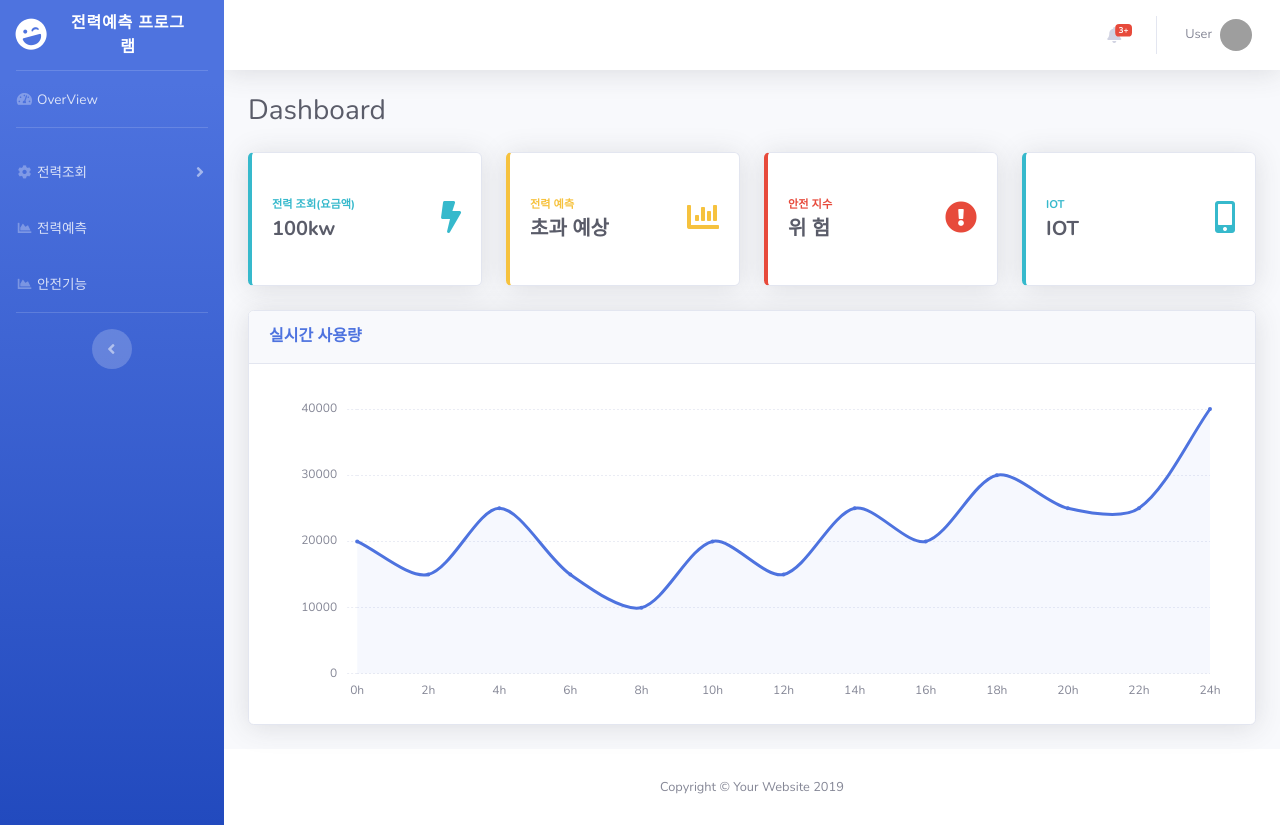
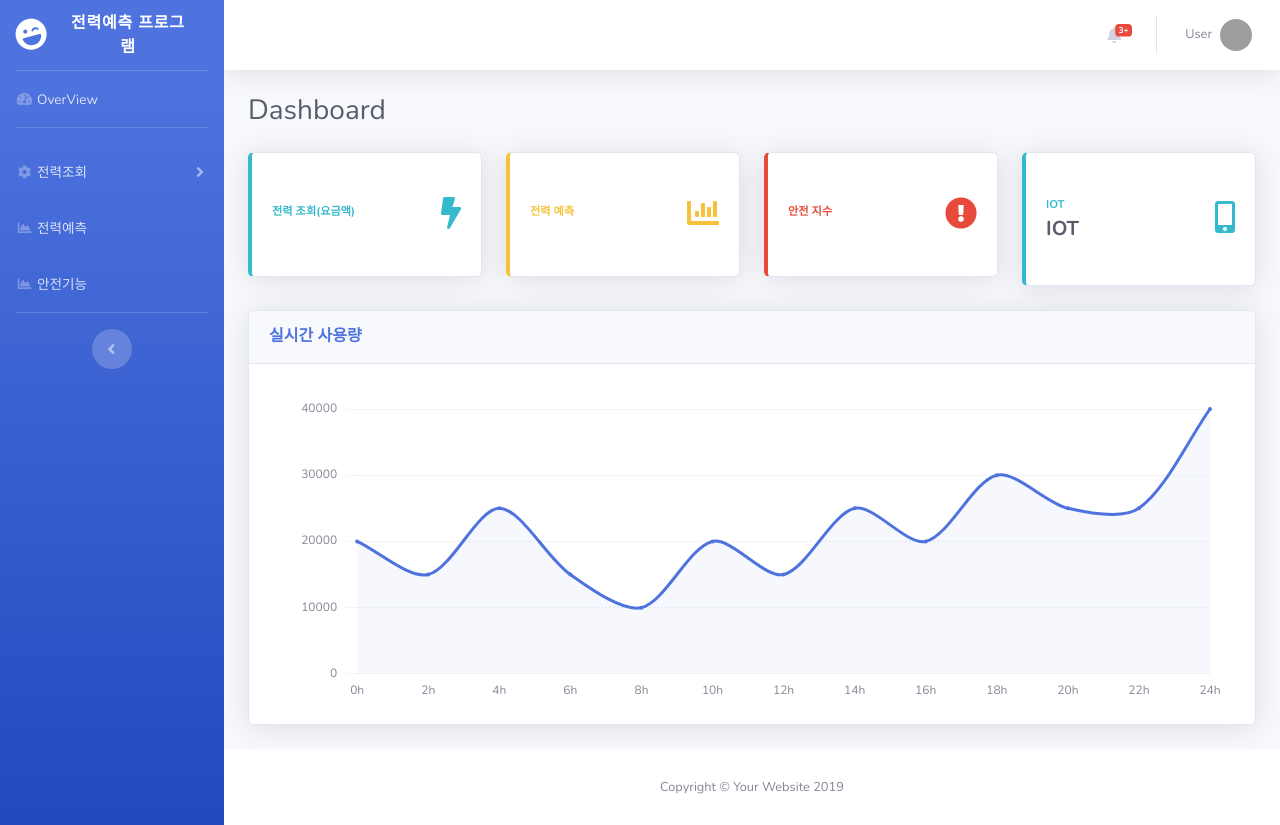
Before and after one commit to TeamJCIM/TeamJCIM_Frontend, a React (Create React App) app: page /dashboard in a window 1280 px wide. Built offline with nearby package versions, Linux system fonts and the light colour scheme; no server answers; grey boxes are pictures that could not be loaded.

Commit message:
Dashboard : Card - API 연동

```diff
--- a/src/pages/Dashboard/index.js
+++ b/src/pages/Dashboard/index.js
@@ -1,4 +1,4 @@
-import React, { Component } from 'react';
+import React, { Component, useState, useEffect } from 'react';
 import {Link} from 'react-router-dom';
 
 //Navigation
@@ -9,12 +9,104 @@ import CardInfo from '../../components/Cards/Info';
 import ChartNow from '../../components/Charts/Now';
 import PageHeading from '../../components/PageHeading';
 
-class Dashboard extends Component {
-  componentWillMount() {
+// axios
+import axios from 'axios';
+
+// class Dashboard extend Component
+const Dashboard = () => {
+  /* componentWillMount() {
     document.getElementById('body').className = 'page-top'
+  } */
+  // 요금액, 예측액, 안전, IOT
+  const [iotData, setIotData] = useState();
+  const [predictData, setPredictData] = useState();
+  const [iotStatus, setIotStatus] = useState();
+
+  const [_IotNum, setIotNum] = useState('');
+
+  // (String) 오늘 날짜 반환
+  let today = new Date();
+  let time = {
+    year: today.getFullYear(),
+    month: today.getMonth() + 1,
+    date: today.getDate(),
+  }
+  let timestring = `${time.year}-${time.month}-${time.date}`;
+
+  let _postIot = {
+    IotNum: '1234',
+    Date: '2022-02-01',
   }
 
-  render() {
+  let _postPredict = {
+    IotNum: 1227564000,
+  }
+
+  let _postIotStatus = {
+    iotNum: 1227564000,
+  }
+
+  // 렌더링 될 때마다 실행
+  useEffect(() => {
+    document.getElementById('body').className = 'page-top';
+    console.log('useEffect');
+
+    axios.get('/api/overview/1227564000/2022-02-01',)
+    .then(function (response) {
+      console.log(_postIot)
+      console.log(response)
+
+      if (response.data["success"] === true) {
+        console.log('success', response.message)
+        setIotData(response.data["data"].IotData)
+      } else {
+        console.log('err');
+      }
+    })
+
+
+    /*axios.get('/api/predict/predictThisMonth/1227564000')
+    .then(response => {
+      console.log(_postPredict)
+      console.log(response)
+
+    })
+    .catch(error => {
+      console.log(error)
+    })*/
+
+    /*
+    axios.get('/api/overview/IotStatus', _postIotStatus)
+    .then(function (response) {
+      console.log(response)
+
+      if (response.data["success"] === true) {
+        console.log('success', response.message)
+
+        if (response.data["data"]["AlarmVoltage"]    === 4
+        || response.data["data"]["AlarmElectric"]    === 2
+        || response.data["data"]["AlarmLeakage"]     === 2
+        || response.data["data"]["AlarmArc"]         === 1
+        || response.data["data"]["AlarmTemperature"] === 1) {
+          setIotStatus(2)
+        } elif (response.data["data"]["AlarmVoltage"] === 1
+          || response.data["data"]["AlarmVoltage"]    === 2
+          || response.data["data"]["AlarmElectric"]   === 1
+          || response.data["data"]["AlarmLeakage"]    === 1) {
+          setIotStatus(1)
+        } else {
+
+        }
+      } else {
+        console.log(response.message)
+        console.log('err');
+      }
+    })
+    */
+
+  });
+
+  // render() {
     return (
       <div>
         <div id="wrapper">
@@ -29,21 +121,21 @@ class Dashboard extends Component {
                     <CardInfo title="전력 조회(요금액)"
                       icon="bolt"
                       color="info"
-                      value="100kw" />
+                      value= {iotData} />
                   </Link>
 
                   <Link className='col-xl-3 col-md-3 mb-4' to='/predict'>
                     <CardInfo title="전력 예측"
                       icon="chart-bar"
                       color="warning"
-                      value="초과 예상" />
+                      value={predictData} />
                   </Link>
 
                   <Link className='col-xl-3 col-md-3 mb-4' to='dashboard'>
                     <CardInfo title="안전 지수"
                       icon="exclamation-circle"
                       color="danger"
-                      value="위 험" />
+                      value={iotStatus} />
                   </Link>
 
                   <Link className='col-xl-3 col-md-3 mb-4' to='/Safety'>
@@ -85,7 +177,7 @@ class Dashboard extends Component {
           <i className="fas fa-angle-up"></i>
         </a></div>
     )
-  }
+  // }
 }
 
 export default Dashboard;
```
Also changed, not shown: package.json (+7 -1 lines), 2 other files (tests, documents, lock files or other folders).
